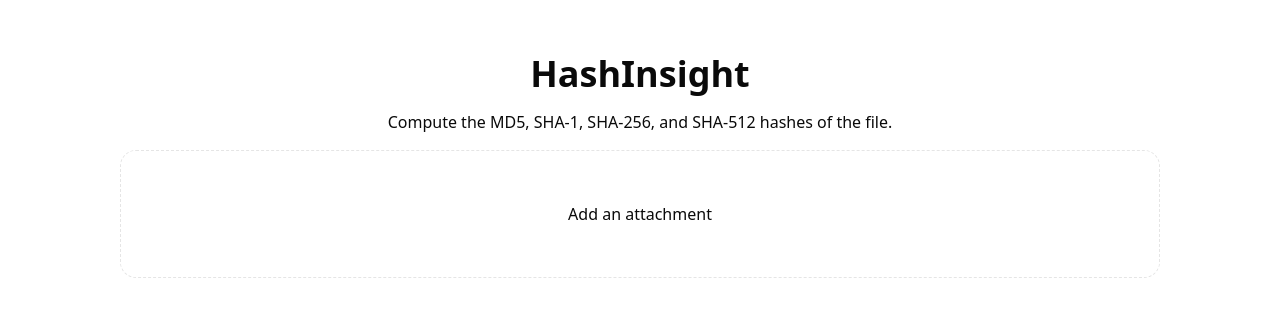
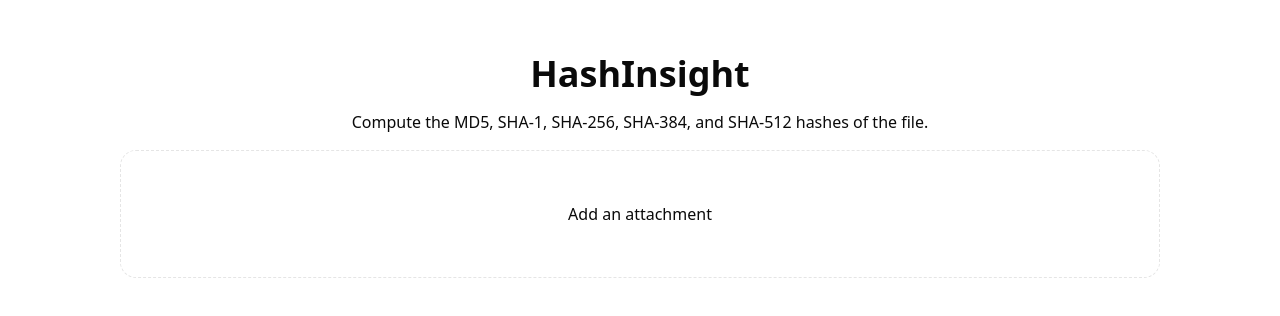
Before and after one commit to Assone/HashInsight, a React (Vite) app: page / in a window 1280 px wide. Shown: the part 234-550 px from the top of the page. Built offline with nearby package versions, Linux system fonts and the light colour scheme.

Commit message:
feat: description add sha-384 support

```diff
--- a/src/App.tsx
+++ b/src/App.tsx
@@ -14,7 +14,10 @@ const App: React.FC = () => {
     <LazyMotion features={loadFeatures}>
       <div className="h-full flex flex-col items-center justify-center gap-4 p-4">
         <h1 className="text-4xl font-bold">HashInsight</h1>
-        <p>Compute the MD5, SHA-1, SHA-256, and SHA-512 hashes of the file.</p>
+        <p>
+          Compute the MD5, SHA-1, SHA-256, SHA-384, and SHA-512 hashes of the
+          file.
+        </p>
         <UploadFile onChange={setFile} />
         {file && <FileInfo file={file} />}
         {file && <InspectInfo className="w-4/5" file={file} />}
```
